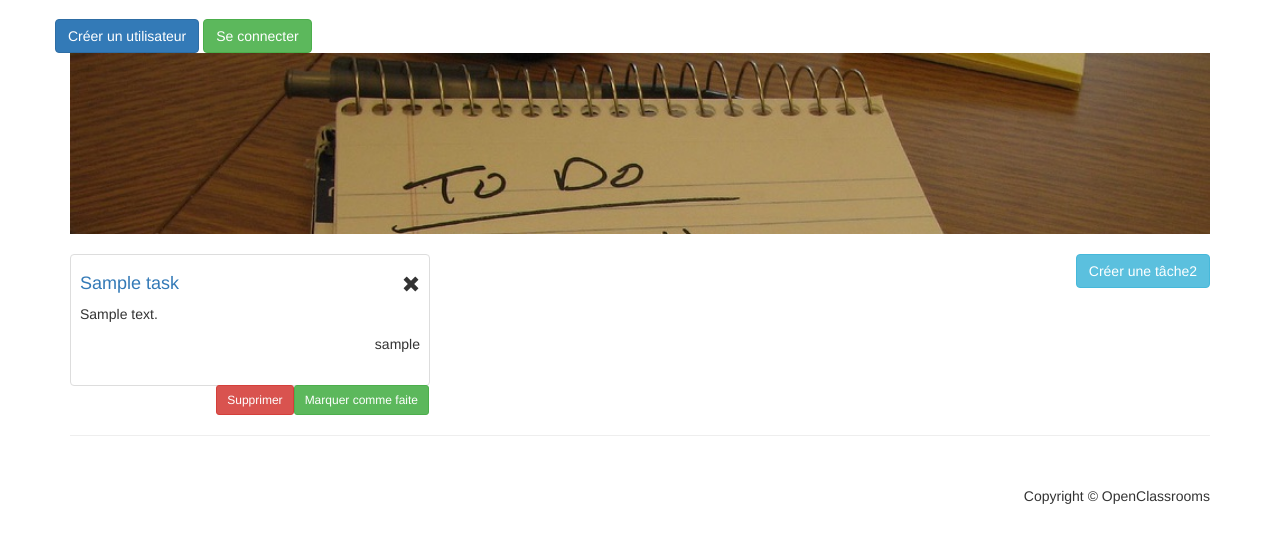
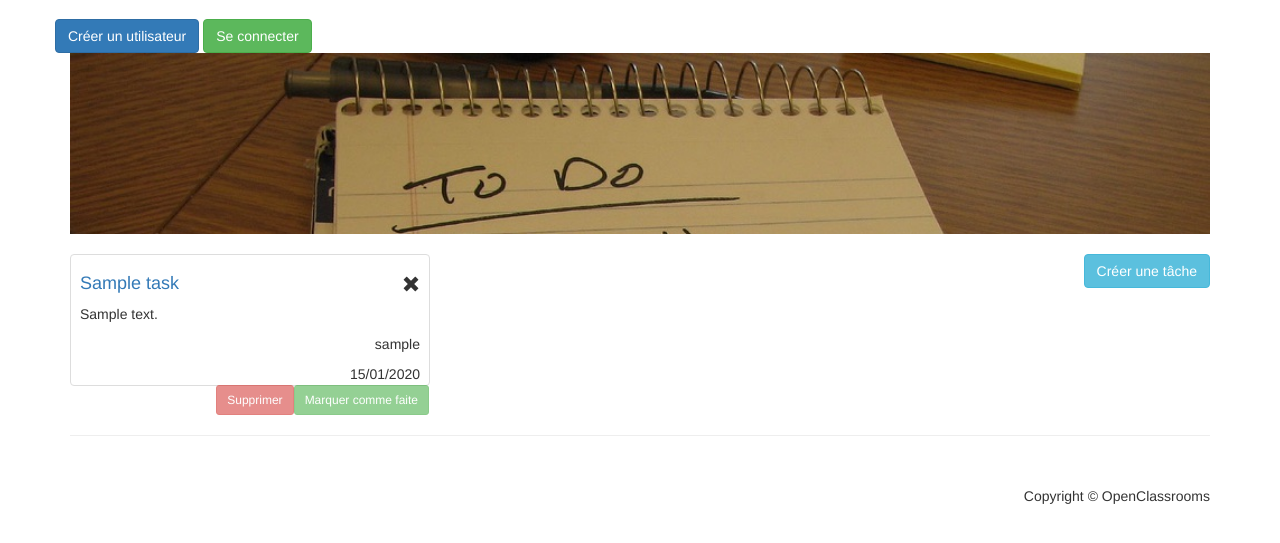
Before and after one commit to kirokou/Todolist, a Symfony app: template templates/task/list.html.twig in a window 1280 px wide. Shown: the part 51-594 px from the top of the page. Run offline with Twig, Linux system fonts and the light colour scheme; the template is opened without the code that fills it: most values are stand-ins (such as "Sample title", 1, 10 or a date in 2020); some libraries are stand-ins or nearby versions.

Commit message:
feat() manage role in twig
Manager role with voter in task/list.html.twig

```diff
--- a/templates/task/list.html.twig
+++ b/templates/task/list.html.twig
@@ -3,7 +3,7 @@
 {% block header_img %}<img class="slide-image" src="{{ asset('img/todolist_content.jpg') }}" alt="todo list">{% endblock %}
 
 {% block body %}
-    <a href="{{ path('task_create') }}" class="btn btn-info pull-right">Créer une tâche2</a>
+    <a href="{{ path('task_create') }}" class="btn btn-info pull-right">Créer une tâche</a>
     <div class="row">
         {% for task in tasks %}
 
@@ -17,17 +17,32 @@
                     <p>{{ task.content }}</p>
 
                     {% if task.author == 'anonyme' %}<p class="text-right">{{ 'anonyme'}}</p>{% else %}<p class="text-right"> {{ task.author.username }}</p>{% endif %}
+                    <p class="text-right">{{ task.createdAt | date('d/m/Y')}}</p>
 
                 </div>
                 <div>
-                    <form action="{{ path('task_toggle', {'id' : task.id }) }}">
+
+                    {% if is_granted('TASK_DELETE', task) or is_granted('TASK_DELETE_ANONYME', task)  %}
+                        <form action="{{ path('task_toggle', {'id' : task.id }) }}">
                         <button class="btn btn-success btn-sm pull-right">
                             {% if not task.isDone %}Marquer comme faite{% else %}Marquer non terminée{% endif %}
                         </button>
-                    </form>
-                    <form action="{{ path('task_delete', {'id' : task.id }) }}">
-                        <button class="btn btn-danger btn-sm pull-right">Supprimer</button>
-                    </form>
+                        </form>
+                        <form action="{{ path('task_delete', {'id' : task.id }) }}">
+                            <button class="btn btn-danger btn-sm pull-right">Supprimer</button>
+                        </form>
+                    {% else %}
+                        <form action="{{ path('task_toggle', {'id' : task.id }) }}">
+                            <button class="btn btn-success btn-sm pull-right" disabled="disabled">
+                                {% if not task.isDone %}Marquer comme faite{% else %}Marquer non terminée{% endif %}
+                            </button>
+                        </form>
+                        <form action="{{ path('task_delete', {'id' : task.id }) }}">
+                            <button class="btn btn-danger btn-sm pull-right" disabled="disabled">Supprimer</button>
+                        </form>
+                    {% endif %}
+
+
                 </div>
             </div>
         </div>
```
